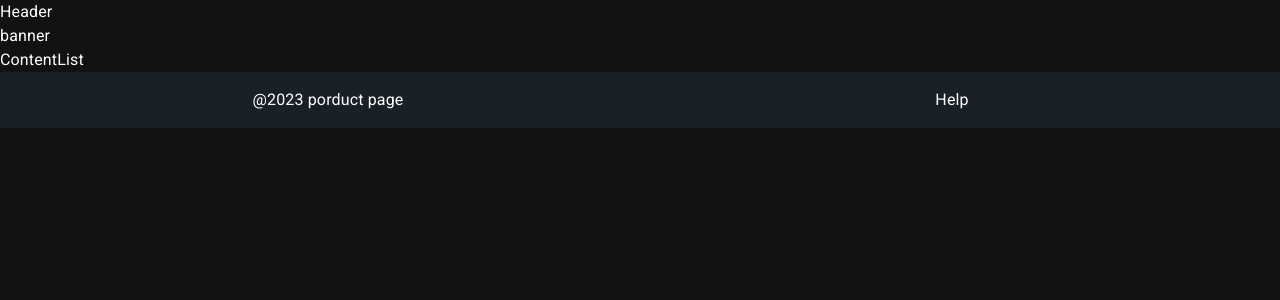
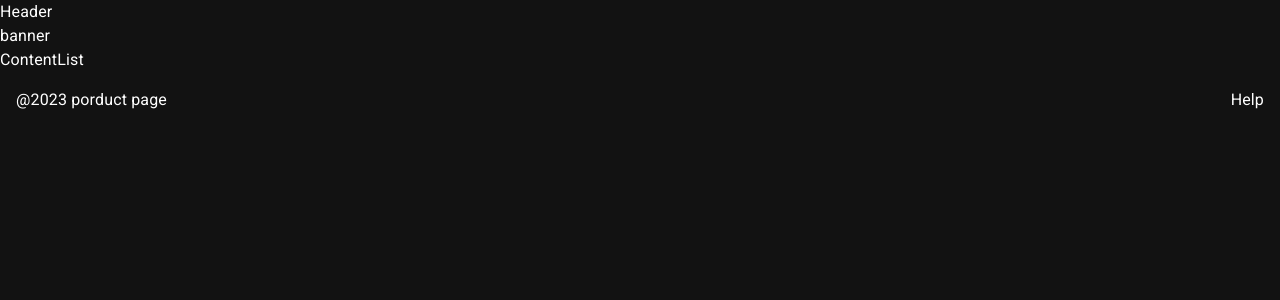
Before and after one commit to arifulbgt4/BestItem, a Next.js app: page /en in a window 1280 px wide. Shown: the top 300 px of the page. Built offline with nearby package versions, Linux system fonts and the light colour scheme.

Commit message:
fix: footer element

```diff
--- a/src/widgets/Footer/index.tsx
+++ b/src/widgets/Footer/index.tsx
@@ -1,18 +1,16 @@
 import { FC } from "react";
+import { Typography, Grid } from "@mui/material";
 
 import { FooterProps } from "./Types";
-import { Stack, Typography, Grid } from "@mui/material";
-import palette from "src/theme/palette";
-import ThemeContextProvider from "src/theme";
 
 const Footer: FC<FooterProps> = () => {
   return (
-    <Grid container bgcolor="#1A2027" p={2}>
-      <Grid item md={6} lg={6} xl={6} xs={12}>
-        <Typography textAlign="center">@2023 porduct page</Typography>
+    <Grid container justifyContent="space-between" p={2}>
+      <Grid item>
+        <Typography>@2023 porduct page</Typography>
       </Grid>
-      <Grid item md={6} lg={6} xl={6} xs={12}>
-        <Typography textAlign="center">Help</Typography>
+      <Grid item>
+        <Typography>Help</Typography>
       </Grid>
     </Grid>
   );
```
